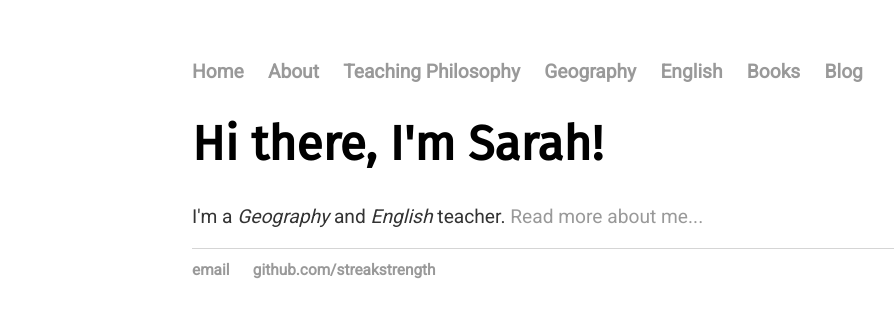
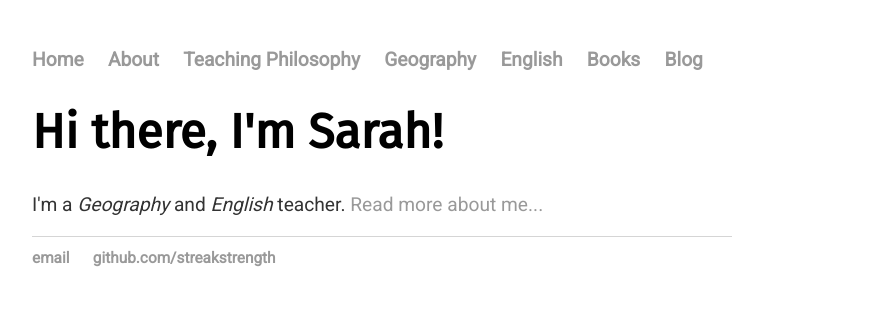
Before and after one commit to streakstrength/streakstrength.github.io, a Jekyll site: the page built from index.html, in a window 1280 px wide. Shown: the top 318 px of the page, without its empty margins (0-894 px from the left). Built offline with Jekyll 4.4.1, drawn with Linux system fonts in a browser that asks for light colours.

Commit message:
Update main.css

```diff
--- a/css/main.css
+++ b/css/main.css
@@ -1,6 +1,15 @@
 body {
-    margin: 60px auto;
-    width: 70%;
+  max-width: 700px;
+  padding: 12px;
+  padding-bottom: 0;
+}
+
+@media only screen and (min-width: 481px) {
+  body {
+    padding-top: 24px;
+    padding-right: 24px;
+    padding-left: 24px;
+  }
 }
 nav ul, footer ul {
     font-family: 'Fira Sans', sans-serif;
```
